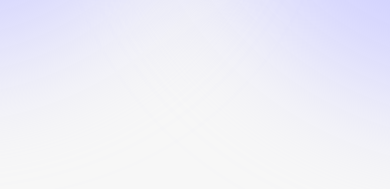
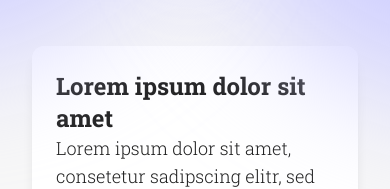
Before and after one commit to The-XENO-Studios/Lost-Seeker, a React (Vite) app in the folder Lost-Seeker/: page / in a window 390 px wide. Shown: the part 602-791 px from the top of the page. Built offline with nearby package versions, Linux system fonts and the light colour scheme; no server answers.

Commit message:
add info cards to landing

```diff
--- a/Lost-Seeker/src/components/pages/landing/LandingPage.tsx
+++ b/Lost-Seeker/src/components/pages/landing/LandingPage.tsx
@@ -1,6 +1,7 @@
 import { Link } from "react-router-dom";
 import LandingNavBar from "./components/LandingNavBar";
 import { useState } from "react";
+import LottiePlayer from "../../shared/LottiePlayer";
 
 function LandingPage() {
   const [onTop, setOnTop] = useState(false);
@@ -56,6 +57,57 @@ function LandingPage() {
           </Link>
         </div>
       </div>
+
+      <div className="flex flex-col md:flex-row items-center justify-center mt-20 md:pt-72 gap-8 md:gap-4 lg:gap-8 w-full px-8 md:px-4 lg:px-8 pb-8">
+        <div className="h-fit w-full bg-white shadow-lg rounded-xl max-w-[400px] md:max-w-[450px] p-6">
+          <h3 className="font-bold text-2xl">Lorem ipsum dolor sit amet</h3>
+          <p className="font-light text-lg">
+            Lorem ipsum dolor sit amet, consetetur sadipscing elitr, sed diam
+            nonumy eirmod tempor invidunt ut labore et dolore magna aliquyam
+            erat, sed diam voluptua. At vero eos et accusam et justo duo dolores
+            et ea rebum. Stet clita kasd gubergren, no sea takimata sanctus est
+            Lorem ipsum dolor sit amet.
+          </p>
+          <LottiePlayer
+            className="w-[150px] h-[150px] mt-2"
+            src="https://assets9.lottiefiles.com/packages/lf20_xiWykXZv3t.json"
+            loop
+            autoplay
+          />
+        </div>
+        <div className="h-fit w-full bg-white shadow-lg rounded-xl max-w-[400px] md:max-w-[450px] p-6">
+          <h3 className="font-bold text-2xl">Lorem ipsum dolor sit amet</h3>
+          <p className="font-light text-lg">
+            Lorem ipsum dolor sit amet, consetetur sadipscing elitr, sed diam
+            nonumy eirmod tempor invidunt ut labore et dolore magna aliquyam
+            erat, sed diam voluptua. At vero eos et accusam et justo duo dolores
+            et ea rebum. Stet clita kasd gubergren, no sea takimata sanctus est
+            Lorem ipsum dolor sit amet.
+          </p>
+          <LottiePlayer
+            className="w-[150px] h-[150px] mt-2"
+            src="https://assets9.lottiefiles.com/packages/lf20_xiWykXZv3t.json"
+            loop
+            autoplay
+          />
+        </div>
+        <div className="h-fit w-full bg-white shadow-lg rounded-xl max-w-[400px] md:max-w-[450px] p-6">
+          <h3 className="font-bold text-2xl">Lorem ipsum dolor sit amet</h3>
+          <p className="font-light text-lg">
+            Lorem ipsum dolor sit amet, consetetur sadipscing elitr, sed diam
+            nonumy eirmod tempor invidunt ut labore et dolore magna aliquyam
+            erat, sed diam voluptua. At vero eos et accusam et justo duo dolores
+            et ea rebum. Stet clita kasd gubergren, no sea takimata sanctus est
+            Lorem ipsum dolor sit amet.
+          </p>
+          <LottiePlayer
+            className="w-[150px] h-[150px] mt-2"
+            src="https://assets9.lottiefiles.com/packages/lf20_xiWykXZv3t.json"
+            loop
+            autoplay
+          />
+        </div>
+      </div>
     </div>
   );
 }
```
